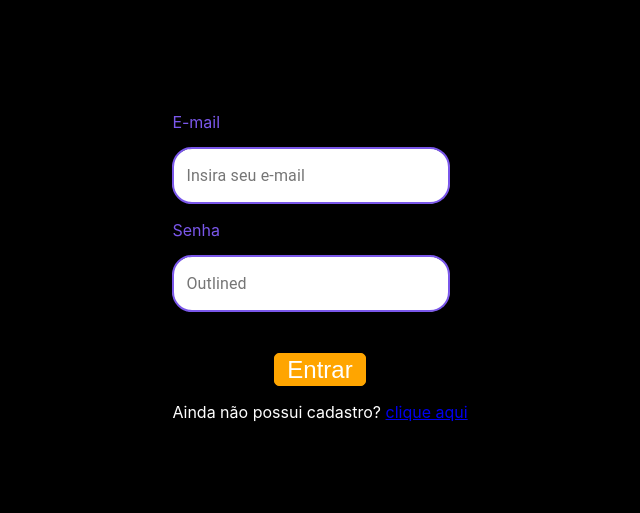
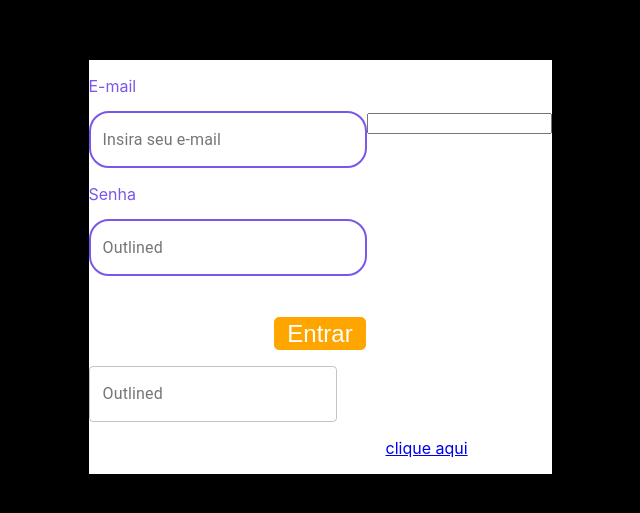
Before and after one commit to alefwhite/squad2, a React (Create React App) app in the folder frontend/: page /login in a window 1280 px wide. Shown: the part 133-646 px from the top of the page, without its empty margins (320-960 px from the left). Built offline with nearby package versions, Linux system fonts and the light colour scheme.

Commit message:
realizando testes e debugando

```diff
--- a/frontend/src/pages/login/login.css
+++ b/frontend/src/pages/login/login.css
@@ -11,6 +11,9 @@
     color:red;
 }
 
+.form{
+    background-color:white;
+}
 .botao{
     font-size:24px;
     background-color: orange;
--- a/frontend/src/pages/login/login.js
+++ b/frontend/src/pages/login/login.js
@@ -1,12 +1,12 @@
-import React,{useState} from 'react';
+import React, { useState } from 'react';
 import './login.css';
 import TextField from '@material-ui/core/TextField';
 import { withStyles } from '@material-ui/core/styles';
 
 
 
-export default function Login(){
-
+export default function Login() {
+  const [login, setLogin] = useState({email:"",senha:""})
 
   const StyledText = withStyles({
     root: {
@@ -14,14 +14,12 @@ export default function Login(){
         color: '#7A57EA',
 
       },
-          '& .MuiInput-underline:after': {
-            borderBottomColor: '#7A57EA',
-          },
+
       '& .MuiOutlinedInput-root': {
         '& fieldset': {
-              border:"2px solid #7A57EA",
-              borderRadius:"20px",
-              color:"red"
+          border: "2px solid #7A57EA ",
+          borderRadius: "20px",
+          color: "red"
         },
         '&:hover fieldset': {
           borderColor: '#7A57EA',
@@ -30,38 +28,46 @@ export default function Login(){
           borderColor: '#7A57EA',
         },
         "& .MuiInputBase-input": {
-                color:"#7A57EA",
-                backgroundColor:"white",
-                borderRadius:"22px",
-                width:"250px"
+          color: "#7A57EA",
+          backgroundColor: "white",
+          borderRadius: "22px",
+          width: "250px"
         }
       },
     },
   })(TextField);
 
-      function preencher(evento,tipo){
-          if(tipo=="email"){
+
+
+  function handlePreencher(evento,espaco) {
+    if(espaco==="email"){
+      setLogin({email:evento.target.value});
+      console.log(login);
+    }
 
   }
-      }
 
-    return(
+  return (
 
 
 
     <div className="container">
       <form className="form">
-            <p style={{color:"#7A57EA"}}>E-mail</p>
+        <p style={{ color: "#7A57EA" }}>E-mail</p>
 
 
-            <StyledText id="outlined-basic" label="Insira seu e-mail" variant="outlined"></StyledText>
+        <StyledText value={login.email}  id="outlined-basic" label="Insira seu e-mail" variant="outlined" onChange={(evento) => handlePreencher(evento, "email")}></StyledText>
 
-            <p style={{color:"#7A57EA"}}>Senha</p>
-          <StyledText  id="outlined-basic" onChange={(evento)=>preencher(evento,"email")} type="password" label="Outlined" variant="outlined"></StyledText>
-            <p style={{textAlign:"center"}}>
+        <input type="text"  onChange={(evento) => handlePreencher(evento, "email")}></input>
+
+        <p style={{ color: "#7A57EA" }}>Senha</p>
+
+        <StyledText id="outlined-basice"  type="password" label="Outlined" variant="outlined"></StyledText>
+        <p style={{ textAlign: "center" }}>
           <button className="botao">Entrar</button>
         </p>
-            <p style={{color:"white",textAlign:"center"}}>Ainda não possui cadastro? <a href="/login">clique aqui</a></p>
+        <TextField value={login.email} id="outlined-basic" onChange={(evento) => handlePreencher(evento, "email")} label="Outlined" variant="outlined" />
+        <p style={{ color: "white", textAlign: "center" }}>Ainda não possui cadastro? <a href="/login">clique aqui</a></p>
       </form>
     </div>
   )
```
Lines whose indentation alone changed are shown as unchanged.
